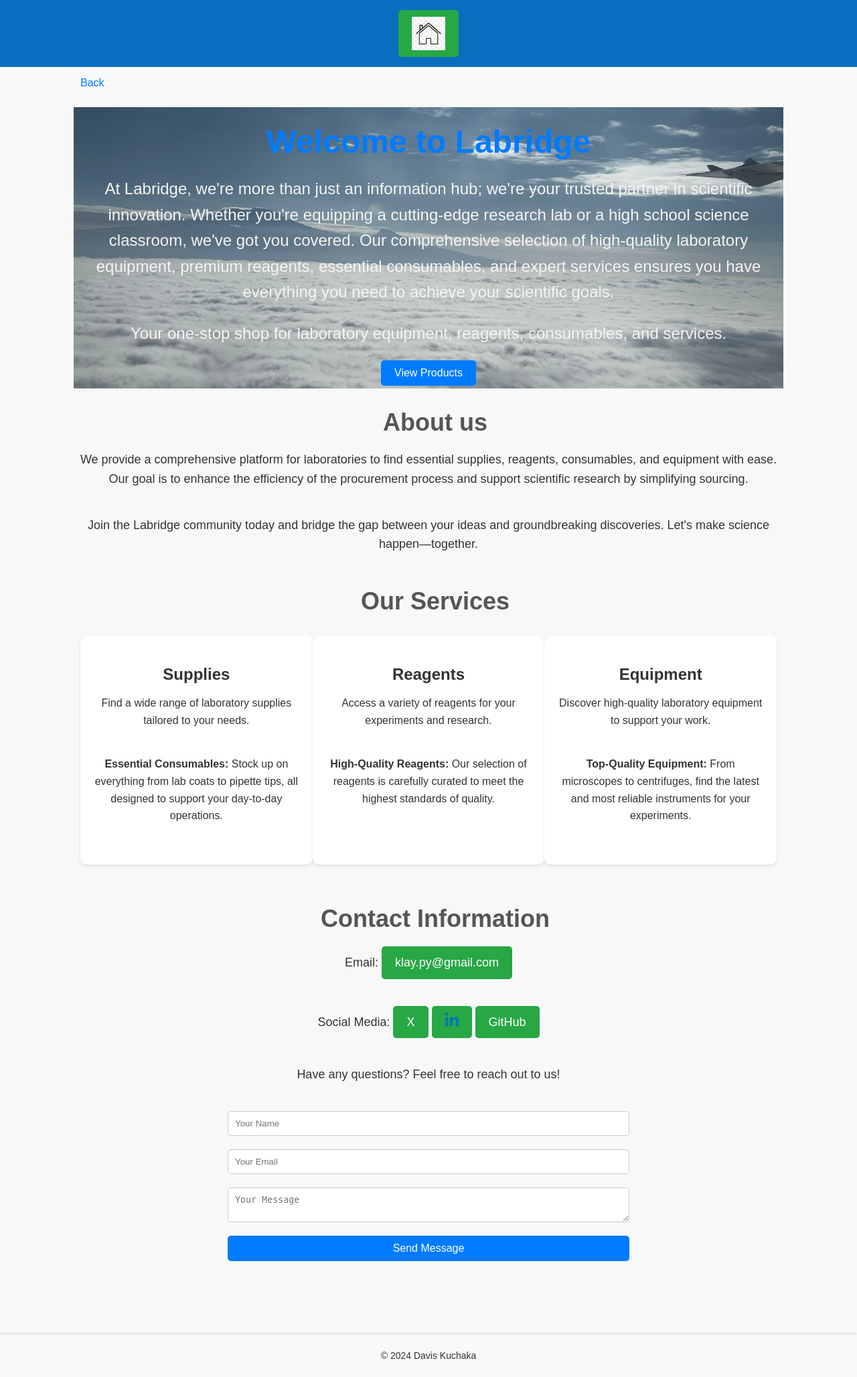
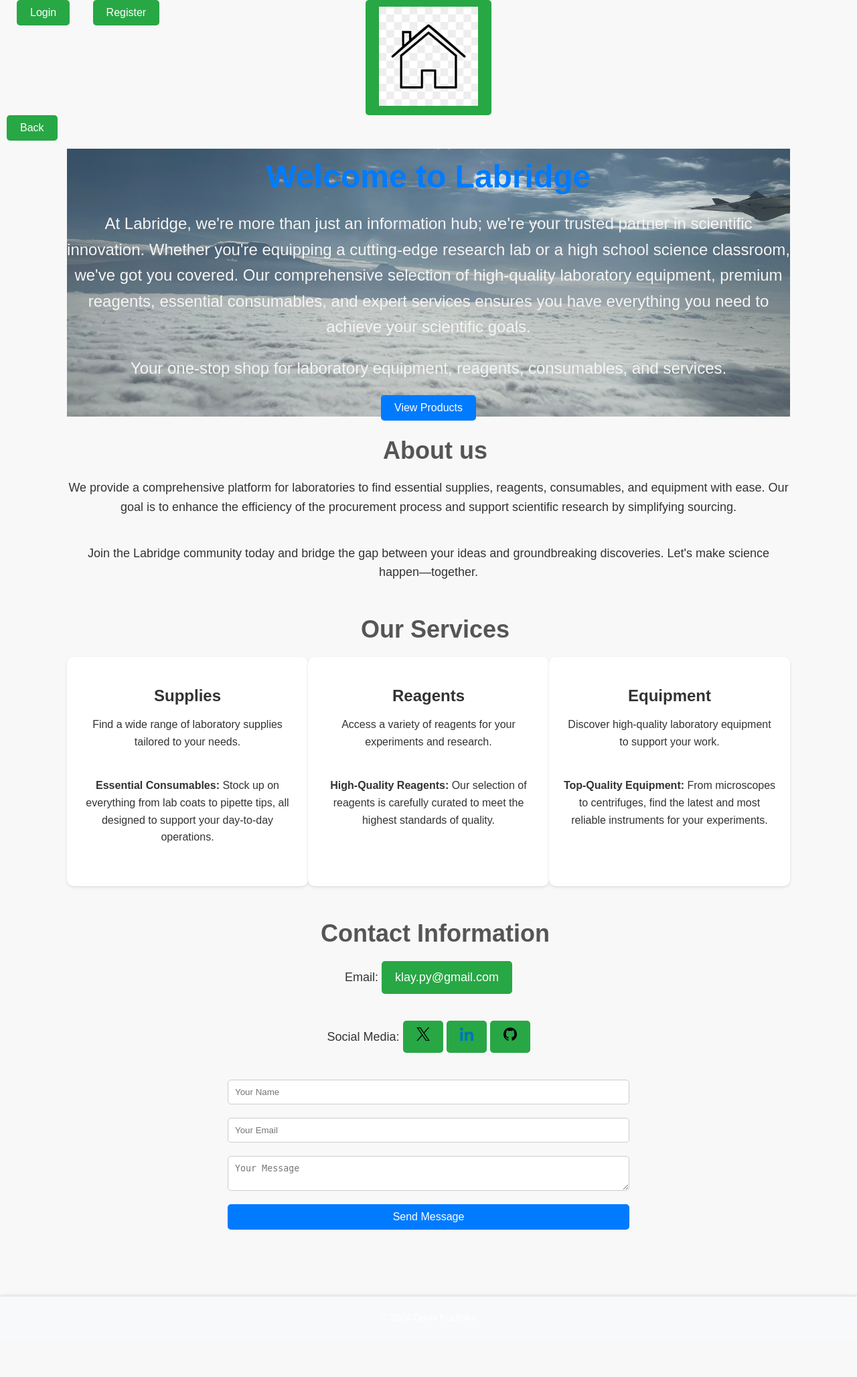
Before and after one commit to dkomics/plp, a Django app: page / in a window 1280 px wide. Shown: the whole page at 67% size. After the commit the page ends 1936 px from the top, so only its background shows below. Run offline with Django 5.2, Linux system fonts and the light colour scheme.

Commit message:
made some updates

```diff
--- a/python-dev/django/labridge/labridge_app/static/labridge_app/css/base.css
+++ b/python-dev/django/labridge/labridge_app/static/labridge_app/css/base.css
@@ -1,5 +1,4 @@
 /* static/labridge_app/css/base.css */
-
 body {
     font-family: Arial, sans-serif;
     background-color: #f4f4f4;
@@ -7,94 +6,48 @@
     padding: 0;
 }
 
-nav {
-    background-color: #086ebd;
-    color: #fff;
-    padding: 5px;
-    text-align: center;
-}
-
-nav a img {
-    width: 50px;
-    height: 50px;
-    vertical-align: middle;
-}
-
-nav a {
-    color: white;
-    text-decoration: none;
-    margin: 0 15px;
-}
-
-div {
-    padding: 10px;
-}
-
-.landing-container {
-    text-align: center;
-    padding: 10px;
-    background-color: #fff;
-    margin: 20px auto;
-    border-radius: 10px;
-    max-width: 10px;
-}
-
-.landing-buttons {
-    margin-top: 30px;
-}
-
-.landing-buttons .button {
-    text-decoration: none;
-    color: white;
-    background-color: #007bff;
-    padding: 10px 20px;
-    border-radius: 5px;
-    margin: 5px;
-    display: inline-block;
-}
-
-.landing-buttons .button:hover {
-    background-color: #0056b3;
-}
-
-/* base.css */
-
 .navbar {
     display: flex;
     justify-content: center;
     align-items: center;
     position: relative;
     padding: 10px;
-    background-color: #f8f9fa;
+    background-color: #333;
 }
 
 .navbar-left {
     position: absolute;
-    left: 100px;
+    left: 10px;
 }
 
-.navbar-left {
-    text-align: left;
+.navbar-center {
+    text-align: center;
 }
 
-.back-button {
-    background-color: #f8f9fa; /* Light grey background */
-    border: none;
-    color: #007bff; /* Bootstrap primary blue */
-    padding: 10px 10px;
-    text-align: center;
+.nav-link {
+    color: white;
     text-decoration: none;
-    font-size: 16px;
-    cursor: pointer;
-    border-radius: 4px;
+    margin: 0 15px;
 }
 
-.back-button:hover {
-    background-color: #007bff; /* Change background color on hover */
-    color: white; /* White text on hover */
+/* .social-media img {
+    width: 1cm;
+    height: 1cm;
+    margin: 0 5px;
+} */
+
+footer {
+    text-align: center;
+    padding: 10px;
+    background-color: #333;
+    color: white;
 }
 
-.home-icon img {
-    display: block;
-    margin: auto;
+button.nav-link {
+    background: none;
+    border: none;
+    color: inherit;
+    cursor: pointer;
+    font: inherit;
+    outline: inherit;
 }
--- a/python-dev/django/labridge/labridge_app/templates/labridge_app/base.html
+++ b/python-dev/django/labridge/labridge_app/templates/labridge_app/base.html
@@ -15,6 +15,17 @@
 </head>
 <body>
     <nav>
+        <div class="navbar-left">
+            {% if user.is_authenticated %}
+                <form method="post" action="{% url 'logout' %}" style="display: inline;">
+                    {% csrf_token %}
+                    <button type="submit" class="nav-link" style="background:none; border:none; padding:0; margin:0; cursor:pointer; color: inherit;">Logout</button>
+                </form>
+            {% else %}
+                <a class="nav-link" href="{% url 'login' %}">Login</a>
+                <a class="nav-link" href="{% url 'register' %}">Register</a>
+            {% endif %}
+        </div>
         <div class="navbar-center">
             <a href="{% url 'landing_page' %}">
                 <img src="{% static 'labridge_app/images/home_icon.png' %}" alt="Home">
@@ -30,6 +41,17 @@
     </div>
 
     <footer>
+        {% comment %} <p>Social Media:
+            <a href="https://x.com/dkomics">
+                <img src="{% static 'labridge_app/images/twitter.png' %}" alt="X" class="social-media">
+            </a>
+            <a href="https://www.linkedin.com/in/dkuchaka/">
+                <img src="{% static 'labridge_app/images/linkedin.png' %}" alt="LinkedIn" class="social-media">
+            </a>
+            <a href="https://github.com/dkomics">
+                <img src="{% static 'labridge_app/images/github.png' %}" alt="GitHub" class="social-media">
+            </a>
+        </p> {% endcomment %}
         <p>&copy; 2024 Davis Kuchaka</p>
     </footer>
 
--- a/python-dev/django/labridge/labridge_app/templates/labridge_app/landing_page.html
+++ b/python-dev/django/labridge/labridge_app/templates/labridge_app/landing_page.html
@@ -56,12 +56,15 @@
         <h2>Contact Information</h2>
         <p>Email: <a href="mailto:klay.py@gmail.com">klay.py@gmail.com</a></p>
         <p>Social Media:
-            <a href="https://x.com/dkomics">X</a>
+            <a href="https://x.com/dkomics">
+                <img src="static/labridge_app/images/twitter.png" alt="twitter" style="width: 20px; height: 20px;">
+            </a>
             <a href="https://www.linkedin.com/in/dkuchaka/">
                 <img src="static/labridge_app/images/linkedin.png" alt="linkedin" style="width: 20px; height: 20px;">
             </a>
-            <a href="https://github.com/dkomics">GitHub</a></p>
-        <p>Have any questions? Feel free to reach out to us!</p>
+            <a href="https://github.com/dkomics">
+                <img src="static/labridge_app/images/github.png" alt="github" style="width: 20px; height: 20px;">
+            </a>
         <form>
             <input type="text" placeholder="Your Name">
             <input type="email" placeholder="Your Email">
--- a/python-dev/django/labridge/labridge_app/urls.py
+++ b/python-dev/django/labridge/labridge_app/urls.py
@@ -2,9 +2,14 @@
 
 from django.urls import path # type: ignore
 from . import views
+from .views import CustomLoginView, register
+from django.contrib.auth.views import LogoutView # type: ignore
 
 urlpatterns = [
     path('', views.landing_page, name='landing_page'),  # Landing page URL
+    path('login/', CustomLoginView.as_view(), name='login'),
+    path('logout/', LogoutView.as_view(next_page='login'), name='logout'),
+    path('register/', register, name='register'),
     path('products/', views.product_list, name='product_list'),
     path('product/<int:product_id>/', views.product_detail, name='product_detail'),
     path('add_to_cart/<int:product_id>/', views.add_to_cart, name='add_to_cart'),
--- a/python-dev/django/labridge/labridge_app/views.py
+++ b/python-dev/django/labridge/labridge_app/views.py
@@ -8,13 +8,31 @@
 from django.utils.html import strip_tags # type: ignore
 from django.conf import settings # type: ignore
 
-from django.shortcuts import render, get_object_or_404 # type: ignore
+from django.shortcuts import render, get_object_or_404, redirect # type: ignore
 from django.core.files.storage import FileSystemStorage # type: ignore
 from io import BytesIO
 from reportlab.lib.pagesizes import letter # type: ignore
 from reportlab.pdfgen import canvas # type: ignore
 
 from .models import Category, Product, Order, OrderItem
+
+from django.contrib.auth.forms import UserCreationForm # type: ignore
+from django.contrib.auth import login as auth_login # type: ignore
+from django.contrib.auth.views import LoginView # type: ignore
+
+class CustomLoginView(LoginView):
+    template_name = 'login.html'
+def register(request):
+    if request.method == 'POST':
+        form = UserCreationForm(request.POST)
+        if form.is_valid():
+            user = form.save()
+            auth_login(request, user)
+            return redirect('landing_page')
+    else:
+        form = UserCreationForm()
+    return render(request, 'register.html', {'form': form})
+
 
 def landing_page(request):
     """
@@ -66,8 +84,6 @@
         pass
 
     return redirect('cart_detail')
-
-
 
 @login_required
 def cart_detail(request):
```
Also changed, not shown: python-dev/django/labridge/labridge_app/templates/labridge_app/login.html (added, +13 -0 lines), python-dev/django/labridge/labridge_app/templates/labridge_app/register.html (added, +13 -0 lines), python-dev/django/labridge/db.sqlite3, python-dev/django/labridge/labridge_app/static/labridge_app/images/github.png (added), python-dev/django/labridge/labridge_app/static/labridge_app/images/twitter.png (added).
